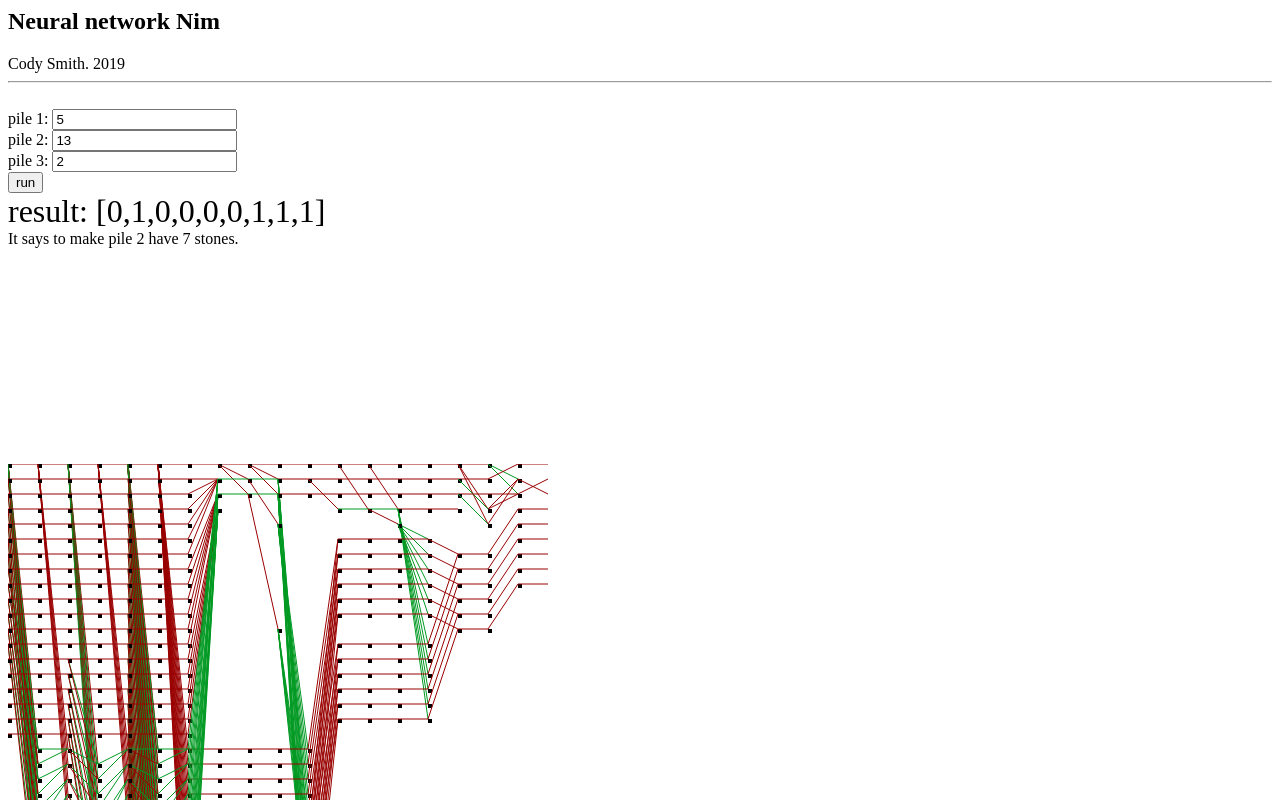
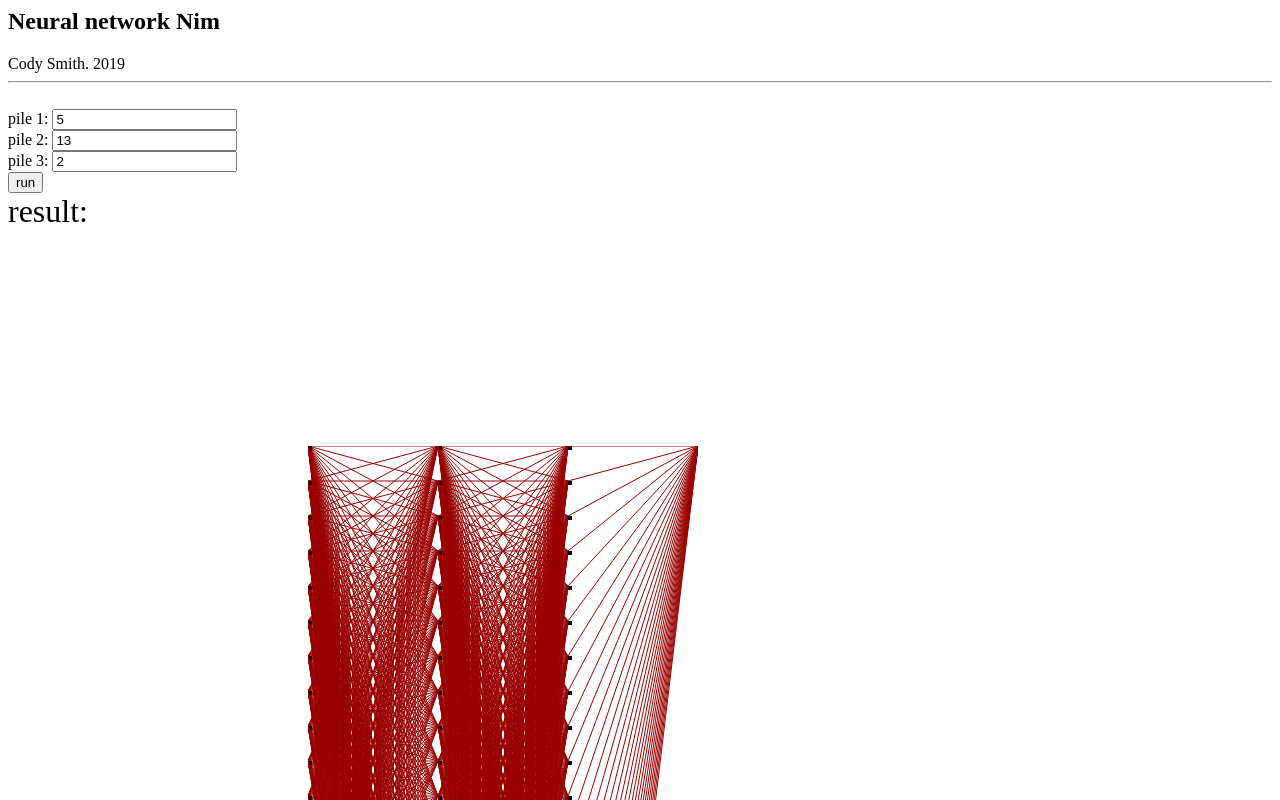
Before and after one commit to m0ose/cs361backprop, a plain HTML site: page index.html in a window 1280 px wide. Shown: the top 800 px of the page. Drawn offline with Linux system fonts and the light colour scheme.

Commit message:
starting backprop

```diff
--- a/connection.js
+++ b/connection.js
@@ -8,14 +8,19 @@
  *
  */
 
-
+function RELU(arr) {
+  return arr.map(a => {
+    return Math.max(0, a);
+  });
+}
 
 /**
  *
  * connections between network levels
  *
  */
-class connection {
+
+export class Connection {
   constructor(sizeA, sizeB) {
     this.weights = this.zeros(sizeA, sizeB);
   }
@@ -24,22 +29,32 @@ class connection {
   }
   connectList(list, weight) {
     for (var i of list) {
-            this.connect(i[0], i[1], weight)
+      this.connect(i[0], i[1], weight);
     }
   }
   connectListToOne(list, nodeB, weight) {
     for (var i of list) {
-            this.connect(i, nodeB, weight)
+      this.connect(i, nodeB, weight);
     }
   }
   identity(list, weight = 1) {
     for (var i of list) {
-            this.connect(i, i, weight)
+      this.connect(i, i, weight);
+    }
+  }
+
+  fullyConnect(weight = 1, random = false) {
+    for (var i = 0; i < this.weights.length; i++) {
+      for (var j = 0; j < this.weights[0].length; j++) {
+        let w = weight;
+        if (random) w = Math.random();
+        this.weights[i][j] = w;
+      }
     }
   }
 
   get(nodeA, nodeB) {
-        return this.weights[nodeA][nodeB]
+    return this.weights[nodeA][nodeB];
   }
 
   // zeros
@@ -55,16 +70,16 @@ class connection {
     return res;
   }
 
-    forwardPropogate(neuronsA) {
-        let result = numeric.dot(neuronsA, this.weights);
-        result = RELU(result)
-        return result;
+  forwardPropogate(neuronsA, bias = 0) {
+    let z = numeric.dot(numeric.transpose(this.weights), neuronsA);
+    z = numeric.addSV(bias, z);
+    let activations = RELU(z);
+    return { activations, z };
   }
 
   toString() {
     return this.weights;
   }
-
 }
 
 /**
@@ -73,128 +88,125 @@ class connection {
  *
  *
  */
-class Network {
+export class Network {
   constructor() {
-        this.connections = []
+    this.connections = [];
   }
   addConnection(conx) {
-        this.connections.push(conx)
+    this.connections.push(conx);
   }
-    forwardPropogate(arr) {
-        let activations = [arr]
+  forwardPropogate(arr, bias = 0) {
+    let activations = [arr];
+    let zs = [arr];
     for (var i = 0; i < this.connections.length; i++) {
-            let conx = this.connections[i]
-            let a = conx.forwardPropogate(activations[i])
-            activations.push(a)
-            for (var n of a) {
-                //console.assert(!isNaN(n))
+      let conx = this.connections[i];
+      let a = conx.forwardPropogate(activations[i], bias);
+      activations.push(a.activations);
+      zs.push(a.z);
+      for (var n of a.activations) {
         if (isNaN(n)) {
-                    throw 'Nan encountered'
+          throw "Nan encountered";
+        }
+      }
+      for (var n of a.z) {
+        if (isNaN(n)) {
+          throw "Nan encountered";
         }
       }
     }
-        return activations
+    return { activations, zs };
   }
 
-    /**
-     * XOR
-     * @param {*} connectIndex Index of the start connection layer
-     * @param {*} l1x l1 index for x
-     * @param {*} l1y l1 index for y
-     * @param {*} l2  where to store middle for l2
-     * @param {*} l3 where to put output of xor
-     */
-    makeXOR(connectIndex, l1x, l1y, l2, l3) {
-        let c1 = this.connections[connectIndex]
-        c1.connectListToOne([l1x, l1y], l2, -1)
-        c1.connectListToOne([l1x, l1y], l2 + 1, 1)
-        c1.connect(0, l2, 1)
-        c1.connect(0, l2 + 1, -1)
-        let c2 = this.connections[connectIndex + 1]
-        c2.connect(0, l3, 1)
-        c2.connect(l2, l3, -1)
-        c2.connect(l2 + 1, l3, -2)
+  calculateGradient(expectedOutput, activations, bias) {
+    const lastLayer = activations[activations.length - 1];
+    const C = new Array(lastLayer.length);
+    for (var i = 0; i < lastLayer.length; i++) {
+      C = (expectedOutput[i] - lastLayer[i]) ** 2;
+    }
   }
 
   differenceLayer(connectIndex, xindex, yindex, outindex, bits = 6) {
-        let c = this.connections[connectIndex]
+    let c = this.connections[connectIndex];
     for (let i = 0; i < bits; i++) {
-            let indx2 = bits - i - 1
-            c.connect(xindex + indx2, outindex, 2 ** (bits - indx2 - 1))
-            c.connect(yindex + indx2, outindex, -(2 ** (bits - indx2 - 1)))
+      let indx2 = bits - i - 1;
+      c.connect(xindex + indx2, outindex, 2 ** (bits - indx2 - 1));
+      c.connect(yindex + indx2, outindex, -(2 ** (bits - indx2 - 1)));
     }
   }
 
   ifAthenXelseY(connectIndex, a, xstart, ystart, temp, outBits, bits = 6) {
-        let c1 = this.connections[connectIndex]
-        c1.connect(0, a, 1)
-        c1.connect(a, a, -2)
+    let c1 = this.connections[connectIndex];
+    c1.connect(0, a, 1);
+    c1.connect(a, a, -2);
     for (var i = 0; i < bits; i++) {
-            c1.connect(xstart + i, xstart + i, 1)
-            c1.connect(ystart + i, ystart + i, 1)
+      c1.connect(xstart + i, xstart + i, 1);
+      c1.connect(ystart + i, ystart + i, 1);
     }
-        let c2 = this.connections[connectIndex + 1]
-        c2.connect(a, a, -1)
-        c2.connect(0, a, 1)
-        c2.connect(a, temp, 1)
+    let c2 = this.connections[connectIndex + 1];
+    c2.connect(a, a, -1);
+    c2.connect(0, a, 1);
+    c2.connect(a, temp, 1);
     for (var i = 0; i < bits; i++) {
-            c2.connect(xstart + i, xstart + i, 1)
-            c2.connect(ystart + i, ystart + i, 1)
+      c2.connect(xstart + i, xstart + i, 1);
+      c2.connect(ystart + i, ystart + i, 1);
     }
-        let c3 = this.connections[connectIndex + 2]
-        c3.connect(a, a, 1)
+    let c3 = this.connections[connectIndex + 2];
+    c3.connect(a, a, 1);
     for (var i = 0; i < bits; i++) {
-            c3.connect(a, ystart + i, -10000)
-            c3.connect(temp, xstart + i, -10000)
-            c3.connect(xstart + i, xstart + i, 1)
-            c3.connect(ystart + i, ystart + i, 1)
+      c3.connect(a, ystart + i, -10000);
+      c3.connect(temp, xstart + i, -10000);
+      c3.connect(xstart + i, xstart + i, 1);
+      c3.connect(ystart + i, ystart + i, 1);
     }
-        let c4 = this.connections[connectIndex + 3]
-        c4.connect(a, a, 1)
+    let c4 = this.connections[connectIndex + 3];
+    c4.connect(a, a, 1);
     for (var i = 0; i < bits; i++) {
-            c4.connect(xstart + i, outBits + i, 1)
-            c4.connect(ystart + i, outBits + i, 1)
+      c4.connect(xstart + i, outBits + i, 1);
+      c4.connect(ystart + i, outBits + i, 1);
     }
   }
 
   draw(w = 150, h = 50) {
-        var maxNeurons = 0
-        this.connections.forEach((conx) => {
-            maxNeurons = Math.max(maxNeurons, conx.weights.length)
-        })
-        var can = document.createElement('canvas')
-        can.width = w * this.connections.length
-        can.height = h * maxNeurons
-        let ctx = can.getContext('2d')
-        ctx.strokeStyle = '#000'
+    var maxNeurons = 0;
+    this.connections.forEach(conx => {
+      maxNeurons = Math.max(maxNeurons, conx.weights.length);
+    });
+    var can = document.createElement("canvas");
+    can.width = w * this.connections.length;
+    can.height = h * maxNeurons;
+    let ctx = can.getContext("2d");
+    ctx.strokeStyle = "#000";
     for (var x = 0; x < this.connections.length; x++) {
-            let conx = this.connections[x]
+      let conx = this.connections[x];
       for (var i = 0; i < conx.weights.length; i++) {
-                let row = conx.weights[i]
+        let row = conx.weights[i];
         for (var j = 0; j < row.length; j++) {
           if (row[j] !== 0) {
-                        ctx.beginPath()
-                        if (row[j] < 0) ctx.strokeStyle = '#092'
-                        if (row[j] > 0) ctx.strokeStyle = '#900'
-                        let xl = x * w
-                        let xr = xl + w
-                        let yl = i * h
-                        let yr = j * h
-                        ctx.moveTo(xl, yl)
-                        ctx.lineTo(xr, yr)
-                        ctx.fillRect(xl, yl, 4, 4)
-                        ctx.fillRect(xr, yr, 4, 4)
-                        ctx.stroke()
-                        ctx.closePath()
+            ctx.beginPath();
+            if (row[j] < 0) ctx.strokeStyle = "#092";
+            if (row[j] > 0) ctx.strokeStyle = "#900";
+            let xl = x * w;
+            let xr = xl + w;
+            let yl = i * h;
+            let yr = j * h;
+            ctx.moveTo(xl, yl);
+            ctx.lineTo(xr, yr);
+            ctx.fillRect(xl, yl, 4, 4);
+            ctx.fillRect(xr, yr, 4, 4);
+            ctx.stroke();
+            ctx.closePath();
           }
         }
       }
     }
-        //console.log(can)
-        return can
+    return can;
   }
 }
 
-function RELU(arr) {
-    return arr.map((a) => { return Math.max(0, a) })
+export function hadamardProduct(a, b) {
+  const y = new Array(a.length);
+  for (var i = 0; i < a.length; i++) {
+    y = [i] = a[i] * b[i];
   }
+  return y;
+}
--- a/index.html
+++ b/index.html
@@ -1,29 +1,18 @@
 <script src='./numeric.js'></script>
-<script src='./connection.js'></script>
-<script src='./test.js'></script>
-<script src='./main.js'>
+
 </script>
-<script>
+<script type='module'>
+
+import {main, mainNetwork} from './main.js'
+import {Connection, Network} from './connection.js'
+import {test} from './test.js'
+
 function changedInput(){
     let p1 = toBinary(parseInt(document.getElementById('p1').value))
     let p2 = toBinary(parseInt(document.getElementById('p2').value))
     let p3 = toBinary(parseInt(document.getElementById('p3').value))
     let res = main(p1,p2,p3)
-    document.getElementById('result').innerHTML = JSON.stringify(res[18])
-    console.log(res)
-    // explanation
-    let piles = [p1,p2,p3]
-    let pile = 1
-    if (res[18][1]>0) pile = 2
-    if (res[18][2]>0) pile = 3
-    let a = new Int32Array(res[18]).subarray(3)
-    let psize = parseInt(Array.from(a).join(''),2)
-    let error = ''
-    if (a >= piles[pile-1]) {
-        error = 'THERE IS PROBABLY AN ERROR'
-    }
-    console.log('binary',psize)
-    document.getElementById('explanation').innerHTML = (`It says to make pile ${pile} have ${psize} stones. ${error}`)
+    console.log('result',res)
 }
 
 function toBinary(n){
@@ -34,7 +23,7 @@ function toBinary(n){
 
 function draw() {
   let net = mainNetwork()
-  let can = net.draw(30, 15)
+  let can = net.draw(130, 35)
   document.body.appendChild(can)
 }
 
--- a/main.js
+++ b/main.js
@@ -8,167 +8,38 @@
  * 2019
  *
  */
+import { Connection, Network } from "./connection.js";
 
-function main(p1, p2, p3) {
-  let input2 = [1].concat(p1).concat(p2).concat(p3)
-  let net = mainNetwork()
-  let result = net.forwardPropogate(input2)
+export function main(p1, p2, p3) {
+  let input2 = [1]
+    .concat(p1)
+    .concat(p2)
+    .concat(p3);
+  let net = mainNetwork();
+  let result = net.forwardPropogate(input2);
 
-  return result
+  return result;
 }
 
+export function mainNetwork() {
+  var defaultInput = [0, 0, 0, 1, 0, 1, 0, 0, 1, 1, 0, 1, 0, 0, 0, 0, 1, 0]; // 5, 13, 2
+  const net = new Network();
+  const n1 = [1].concat(defaultInput);
+  const c1 = new Connection(19, 32); //give me some space
+  c1.fullyConnect(undefined, true);
+  net.addConnection(c1);
+  const c2 = new Connection(32, 32);
+  c2.fullyConnect(undefined, true);
+  net.addConnection(c2);
+  const c3 = new Connection(32, 1);
+  c3.fullyConnect(undefined, true);
+  net.addConnection(c3);
 
-function mainNetwork() {
-  var defaultInput = [0, 0, 0, 1, 0, 1, 0, 0, 1, 1, 0, 1, 0, 0, 0, 0, 1, 0]; // 5, 13, 2
-  const net = new Network()
-  const n1 = [1].concat(defaultInput)
-  const c1 = new connection(19, 32) //give me some space
-  c1.identity([0, 1, 2, 3, 4, 5, 6, 7, 8, 9, 10, 11, 12, 13, 14, 15, 16, 17, 18])
-  net.addConnection(c1)
-  const c2 = new connection(32, 32)
-  c2.identity([0, 1, 2, 3, 4, 5, 6, 7, 8, 9, 10, 11, 12, 13, 14, 15, 16, 17, 18])
-  net.addConnection(c2)
-  const c3 = new connection(32, 32)
-  c3.identity([0, 1, 2, 3, 4, 5, 6, 7, 8, 9, 10, 11, 12, 13, 14, 15, 16, 17, 18])
-  net.addConnection(c3)
-  const c4 = new connection(32, 32)
-  c4.identity([0, 1, 2, 3, 4, 5, 6, 7, 8, 9, 10, 11, 12, 13, 14, 15, 16, 17, 18])
-  net.addConnection(c4)
-  // make xors
-  net.makeXOR(0, 1, 7, 19, 19)
-  net.makeXOR(0, 2, 8, 21, 20)
-  net.makeXOR(0, 3, 9, 23, 21)
-  net.makeXOR(0, 4, 10, 25, 22)
-  net.makeXOR(0, 5, 11, 27, 23)
-  net.makeXOR(0, 6, 12, 29, 24)
-  // next set of xors
-  net.makeXOR(2, 19, 13, 20, 19)
-  net.makeXOR(2, 20, 14, 22, 20)
-  net.makeXOR(2, 21, 15, 24, 21)
-  net.makeXOR(2, 22, 16, 26, 22)
-  net.makeXOR(2, 23, 17, 28, 23)
-  net.makeXOR(2, 24, 18, 30, 24)
-  // the first triple xor is now on level 4 starting at indexes 19..24
-  // im going to call the output of this x
-  ////
-  // test
-  const t1 = net.forwardPropogate(n1)[4]
-  //console.log(t1)
-  console.assert(t1[24] == 0 && t1[23] == 1 && t1[22] == 0 && t1[21] == 1 && t1[20] == 0 && t1[19] == 0, "triple xor fail")
-  //
-  const c5 = new connection(32, 56)
-  c5.identity([0, 1, 2, 3, 4, 5, 6, 7, 8, 9, 10, 11, 12, 13, 14, 15, 16, 17, 18])
-  const c6 = new connection(56, 37)
-  c6.identity([0, 1, 2, 3, 4, 5, 6, 7, 8, 9, 10, 11, 12, 13, 14, 15, 16, 17, 18])
-  net.addConnection(c5)
-  net.addConnection(c6)
-  // a xor x
-  net.makeXOR(4, 1, 19, 19, 19)
-  net.makeXOR(4, 2, 20, 21, 20)
-  net.makeXOR(4, 3, 21, 23, 21)
-  net.makeXOR(4, 4, 22, 25, 22)
-  net.makeXOR(4, 5, 23, 27, 23)
-  net.makeXOR(4, 6, 24, 29, 24)
-  // a xor x
-  net.makeXOR(4, 7, 19, 31, 25)
-  net.makeXOR(4, 8, 20, 32, 26)
-  net.makeXOR(4, 9, 21, 34, 27)
-  net.makeXOR(4, 10, 22, 36, 28)
-  net.makeXOR(4, 11, 23, 38, 29)
-  net.makeXOR(4, 12, 24, 40, 30)
-  // a xor x
-  net.makeXOR(4, 13, 19, 42, 31)
-  net.makeXOR(4, 14, 20, 44, 32)
-  net.makeXOR(4, 15, 21, 46, 33)
-  net.makeXOR(4, 16, 22, 48, 34)
-  net.makeXOR(4, 17, 23, 50, 35)
-  net.makeXOR(4, 18, 24, 52, 36)
-  const t2 = net.forwardPropogate(n1)[6]
-  console.log(t2)
-  console.assert(t2[24] == 1 && t2[23] == 1 && t2[22] == 1 && t2[21] == 1 && t2[20] == 0 && t2[19] == 0, "a xor x fail")
-  ////
-  // the xor with a,b,c and x is done
-  ////
-  const c7 = new connection(37, 37)
-  c7.identity([0, 19, 20, 21, 22, 23, 24, 25, 26, 27, 28, 29, 30, 31, 32, 33, 34, 35, 36])
-  net.addConnection(c7)
-  net.differenceLayer(6, 1, 19, 1)
-  net.differenceLayer(6, 7, 25, 2)
-  net.differenceLayer(6, 13, 31, 3)
-  const t3 = net.forwardPropogate(n1)[7]
-  console.log(t3)
-  console.assert(t3[2] == 6, 'diff layer fail')
-  ////
-  // The diff layer is done. diffs are in 1,2,3 and the (a xor x) -> 19..25
-  //  (b xor x) -> 25..31
-  //  (c xor x) -> 31..37
-  ////
-  const c8 = new connection(37, 37)
-  c8.identity([0])
-  const c9 = new connection(37, 37)
-  c9.identity([0])
-  const c10 = new connection(37, 37)
-  c10.identity([0])
-  const c11 = new connection(37, 37)
-  c11.identity([0])
-  c11.connect(1, 3, 1)
-  net.addConnection(c8)
-  net.addConnection(c9)
-  net.addConnection(c10)
-  net.addConnection(c11)
-  net.ifAthenXelseY(7, 1, 19, 25, 4, 5)
-  net.ifAthenXelseY(7, 2, 25, 31, 11, 12)
-  //
-  // next if then else
-  const c12 = new connection(37, 19)
-  c12.identity([0, 1, 2])
-  const c13 = new connection(19, 19)
-  c13.identity([0, 1, 2])
-  const c14 = new connection(19, 19)
-  c14.identity([0, 1, 2])
-  const c15 = new connection(19, 19)
-  c15.identity([0, 1, 2])
-  net.addConnection(c12)
-  net.addConnection(c13)
-  net.addConnection(c14)
-  net.addConnection(c15)
-  net.ifAthenXelseY(11, 3, 5, 12, 4, 6)
-  const t4 = net.forwardPropogate(n1)[15]
-  console.log(t4)
-  //
-  ////
-  // final layers for output.
-  //   a is in 1 and b is in 2
-  //   [1] a
-  //   [2] not a and b
-  //   [3] not a and not b
-  ////
-  const c16 = new connection(19, 19)
-  c16.identity([0, 1, 2, 6, 7, 8, 9, 10, 11], 1)
-  c16.connect(0, 3, 1)
-  c16.connect(0, 4, 1)
-  c16.connect(1, 3, -10)
-  c16.connect(2, 4, -10)
-  const c17 = new connection(19, 9)
-  c17.connect(1, 0, 1)
-  c17.connect(0, 1, -1)
-  c17.connect(0, 2, -1)
-  c17.connect(3, 1, 1)
-  c17.connect(4, 1, 1)
-  c17.connect(2, 2, 1)
-  c17.connect(3, 2, 1)
-  c17.connectList([[6, 3], [7, 4], [8, 5], [9, 6], [10, 7], [11, 8]], 1)
-  net.addConnection(c16)
-  net.addConnection(c17)
-  ////
-  // woops crossed 1 and 2 but didn't want to figure it out
-  ////
-  const c18 = new connection(9, 9)
-  c18.identity([0, 3, 4, 5, 6, 7, 8])
-  c18.connect(1, 2, 1)
-  c18.connect(2, 1, 1)
-  net.addConnection(c18)
-  const tFinal = net.forwardPropogate(n1)
-  console.log(tFinal)
-  return net
+  const tFinal = net.forwardPropogate(n1);
+  console.log({
+    weights: net.connections,
+    activations: tFinal.activations,
+    zs: tFinal.z
+  });
+  return net;
 }
--- a/test.js
+++ b/test.js
@@ -1,75 +1,53 @@
-
 /**
  *
  * tests
  *
  *
  */
-function test() {
-    var n1 = new connection(3, 5);
-    n1.connect(0, 0, 1)
-    n1.connect(1, 1, 2)
-    n1.connect(2, 2, 3)
-    n1.connect(0, 4, 1)
-    n1.connect(1, 4, 1)
-    n1.connect(2, 4, 1)
-    console.log(n1.weights)
-    let p2 = n1.forwardPropogate([1, 1, 1])
-    console.log(p2)
-    console.assert(p2[4] == 3)
-    console.assert(p2[1] == 2)
-    //
-    let c2 = new connection(6, 6)
-    c2.identity([0, 1, 2], 3)
-    c2.connectList([[3, 3], [4, 4], [5, 5]], 5)
-    console.log(c2)
-    // try XOR
-    let nxor = new Network()
-    let c3 = new connection(3, 3)
-    c3.connectListToOne([1, 2], 1, -1)
-    c3.connectListToOne([1, 2], 2, 1)
-    c3.connect(0, 0, 1)
-    c3.connect(0, 1, 1)
-    c3.connect(0, 2, -1)
-    nxor.addConnection(c3)
-    let c4 = new connection(3, 1)
-    c4.connect(0, 0, 1)
-    c4.connect(1, 0, -1)
-    c4.connect(2, 0, -2)
-    nxor.addConnection(c4)
-    for (var i of [0, 1]) {
-        for (var j of [0, 1]) {
-            let res = nxor.forwardPropogate([1, i, j])
-            let solution = res[2][0]
-            console.assert(i ^ j == solution, 'xor fail')
-            console.log(i, 'xor', j, '  = ', solution)
-        }
+import { Connection, Network } from "./connection.js";
+
+export function test() {
+  var n1 = new Connection(3, 5);
+  n1.connect(0, 0, 1);
+  n1.connect(1, 1, 2);
+  n1.connect(2, 2, 3);
+  n1.connect(0, 4, 1);
+  n1.connect(1, 4, 1);
+  n1.connect(2, 4, 1);
+  console.log(n1.weights);
+  let p2 = n1.forwardPropogate([1, 1, 1]).activations;
+  console.log({ activations: p2, weights: n1.weights });
+  console.assert(p2[4] == 3);
+  console.assert(p2[1] == 2);
+  //
+  let c2 = new Connection(6, 6);
+  c2.identity([0, 1, 2], 3);
+  c2.connectList([[3, 3], [4, 4], [5, 5]], 5);
+  console.log(c2);
+  // try XOR
+  let nxor = new Network();
+  let c3 = new Connection(3, 3);
+  c3.connectListToOne([1, 2], 1, -1);
+  c3.connectListToOne([1, 2], 2, 1);
+  c3.connect(0, 0, 1);
+  c3.connect(0, 1, 1);
+  c3.connect(0, 2, -1);
+  nxor.addConnection(c3);
+  let c4 = new Connection(3, 1);
+  c4.connect(0, 0, 1);
+  c4.connect(1, 0, -1);
+  c4.connect(2, 0, -2);
+  nxor.addConnection(c4);
+  for (var i of [0, 1]) {
+    for (var j of [0, 1]) {
+      let res = nxor.forwardPropogate([1, i, j]);
+      let solution = res.activations[2][0];
+      console.assert(i ^ (j == solution), "xor fail");
+      console.log(i, "xor", j, "  = ", solution);
     }
-    let canxor = nxor.draw()
-    document.body.appendChild(canxor)
-    //
-    // if then else
-    //
-    let nifelse = new Network()
-    let d1 = new connection(5, 5)
-    d1.identity([0])
-    let d2 = new connection(5, 5)
-    d2.identity([0])
-    let d3 = new connection(5, 5)
-    d3.identity([0])
-    let d4 = new connection(5, 3)
-    d4.identity([0])
-    nifelse.addConnection(d1)
-    nifelse.addConnection(d2)
-    nifelse.addConnection(d3)
-    nifelse.addConnection(d4)
-    nifelse.ifAthenXelseY(0, 1, 3, 4, 2, 2, 1)
-    let cancan = nifelse.draw()
-    document.body.appendChild(cancan)
-    let res1 = nifelse.forwardPropogate([1, 1, 0, 123, 404])[4]
-    let res0 = nifelse.forwardPropogate([1, 0, 0, 123, 404])[4]
-    console.assert(res1[1] == 1 && res1[2] == 123, 'ifthen else fail', res1)
-    console.assert(res0[1] == 0 && res0[2] == 404, 'ifthen else fail', res0)
-    console.log('ifthenelse', res1)
+  }
+  let canxor = nxor.draw();
+  document.body.appendChild(canxor);
 }
-//setTimeout(test, 10)
+
+setTimeout(test, 10);
```
Also changed, not shown: generateTraingingData.js (added, +91 -0 lines). Lines whose indentation alone changed are shown as unchanged.
